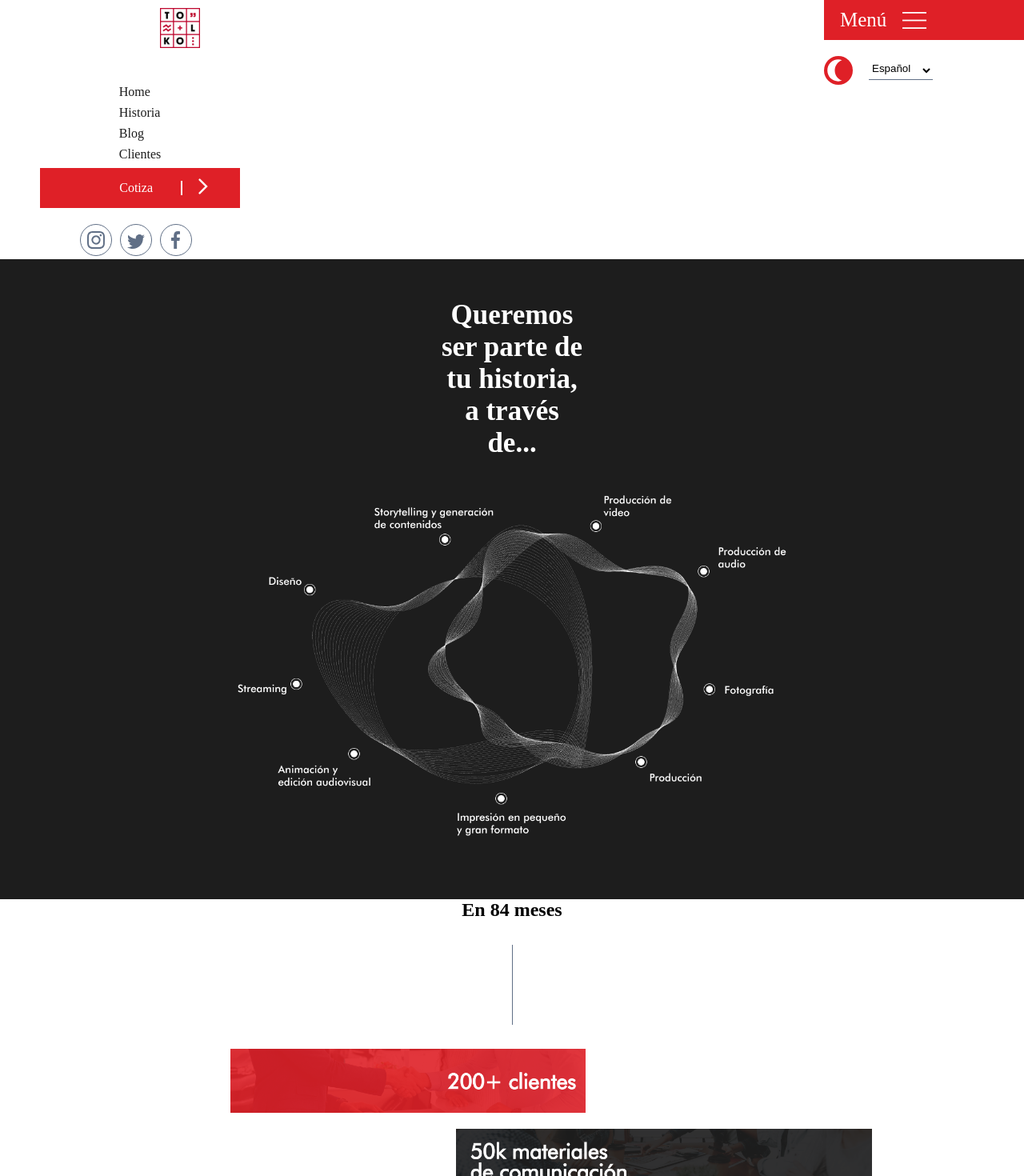
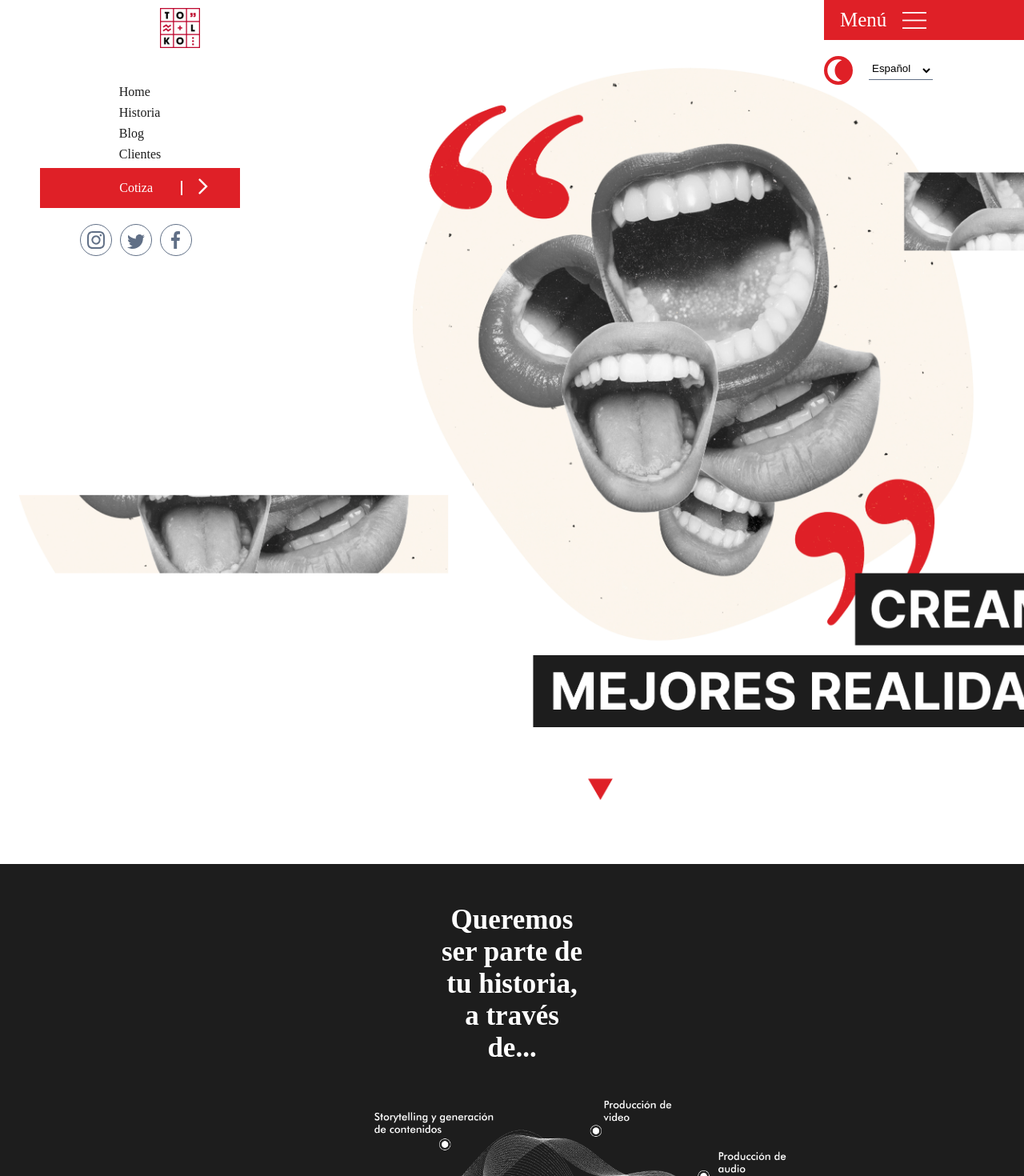
Before and after one commit to msandovalv2022/tolko, a React (Create React App) app: page / in a window 1280 px wide. Shown: the top 1470 px of the page at 80% size. Built offline with nearby package versions, Linux system fonts and the light colour scheme.

Commit message:
NEW FEATURE: Index: Se pone imagen de fondo al heade

```diff
--- a/src/App.js
+++ b/src/App.js
@@ -1,37 +1,49 @@
-import Sidebar from './components/sidebar';
-import Footer from './components/footer';
-import Navbar from './components/navbar';
-import { ImgMouseMove } from './components/imgFunctions';
-import Logro1 from './assets/img/logro1.png';
-import Logro2 from './assets/img/logro2.png';
-import Logro3 from './assets/img/logro3.png';
-import Logro4 from './assets/img/logro4.png';
-import Logro5 from './assets/img/logro5.png';
-import Ondas from './assets/img/ondas.png';
+import Sidebar from "./components/sidebar";
+import Footer from "./components/footer";
+import Navbar from "./components/navbar";
+import { ImgMouseMove } from "./components/imgFunctions";
+import Logro1 from "./assets/img/logro1.png";
+import Logro2 from "./assets/img/logro2.png";
+import Logro3 from "./assets/img/logro3.png";
+import Logro4 from "./assets/img/logro4.png";
+import Logro5 from "./assets/img/logro5.png";
+import Ondas from "./assets/img/ondas.png";
 
 function App() {
   return (
     <div className="App">
-      <Navbar/>
-      <Sidebar/>
+      <div className="header">
+        <Navbar />
+        <Sidebar />
+      </div>
+      <div className="spaceSection"></div>
+
       <section class="historia bgBlack">
-        <h3 class='cTx whiteTx'>Queremos ser parte de tu historia, a través de...</h3>
-        <img src={Ondas}/>
+        <h3 class="cTx whiteTx">
+          Queremos ser parte de tu historia, a través de...
+        </h3>
+        <img src={Ondas} />
       </section>
-      <section class='logros'>
-        <h2 class='cTx'>En 84 meses</h2>
-        <div class='logros__line'>
+
+      <div className="spaceSection"></div>
+
+      <section class="logros">
+        <h2 class="cTx">En 84 meses</h2>
+        <div class="logros__line">
           <div></div>
         </div>
-        <div className='logros__items'>
-          <ImgMouseMove img={Logro1} class="logros__items--clientes"/>
-          <ImgMouseMove img={Logro2} class="logros__items--materiales"/>
-          <ImgMouseMove img={Logro3} class="logros__items--campanias"/>
-          <ImgMouseMove img={Logro4} class="logros__items--paises"/>
-          <ImgMouseMove img={Logro5} class="logros__items--entrevistas"/>
+        <div className="logros__items">
+          <ImgMouseMove img={Logro1} class="logros__items--clientes" />
+          <ImgMouseMove img={Logro2} class="logros__items--materiales" />
+          <ImgMouseMove img={Logro3} class="logros__items--campanias" />
+          <ImgMouseMove img={Logro4} class="logros__items--paises" />
+          <ImgMouseMove img={Logro5} class="logros__items--entrevistas" />
         </div>
       </section>
-      <Footer/>
+
+      <div className="spaceSection"></div>
+
+      <Footer />
     </div>
   );
 }
--- a/src/styles/views/_index.scss
+++ b/src/styles/views/_index.scss
@@ -1,12 +1,23 @@
+.header {
+  height: 1000px;
+  background-image: url("../../assets/img/bocas.png");
+  background-image: no-repeat;
+  background-image: fixed;
+  background-image: center;
+  -webkit-background-size: cover;
+  -moz-background-size: cover;
+  -o-background-size: cover;
+  background-size: cover;
+}
 .logros {
   &__line {
     display: flex;
     justify-content: center;
     div {
-        width: 1px;
-        background-color: $grey2;
-        height: 100px;
-        margin: 30px;
+      width: 1px;
+      background-color: $grey2;
+      height: 100px;
+      margin: 30px;
     }
   }
   &__items {
@@ -36,18 +47,18 @@
     }
   }
 }
-.historia{
+.historia {
   display: flex;
   flex-direction: column;
   justify-content: center;
   align-items: center;
   padding: 50px;
-  h3{
+  h3 {
     font-size: 35px;
     padding-left: 500px;
     padding-right: 500px;
   }
-  img{
+  img {
     height: 500px;
   }
 }
```
Also changed, not shown: src/assets/img/bocas.png (added).
